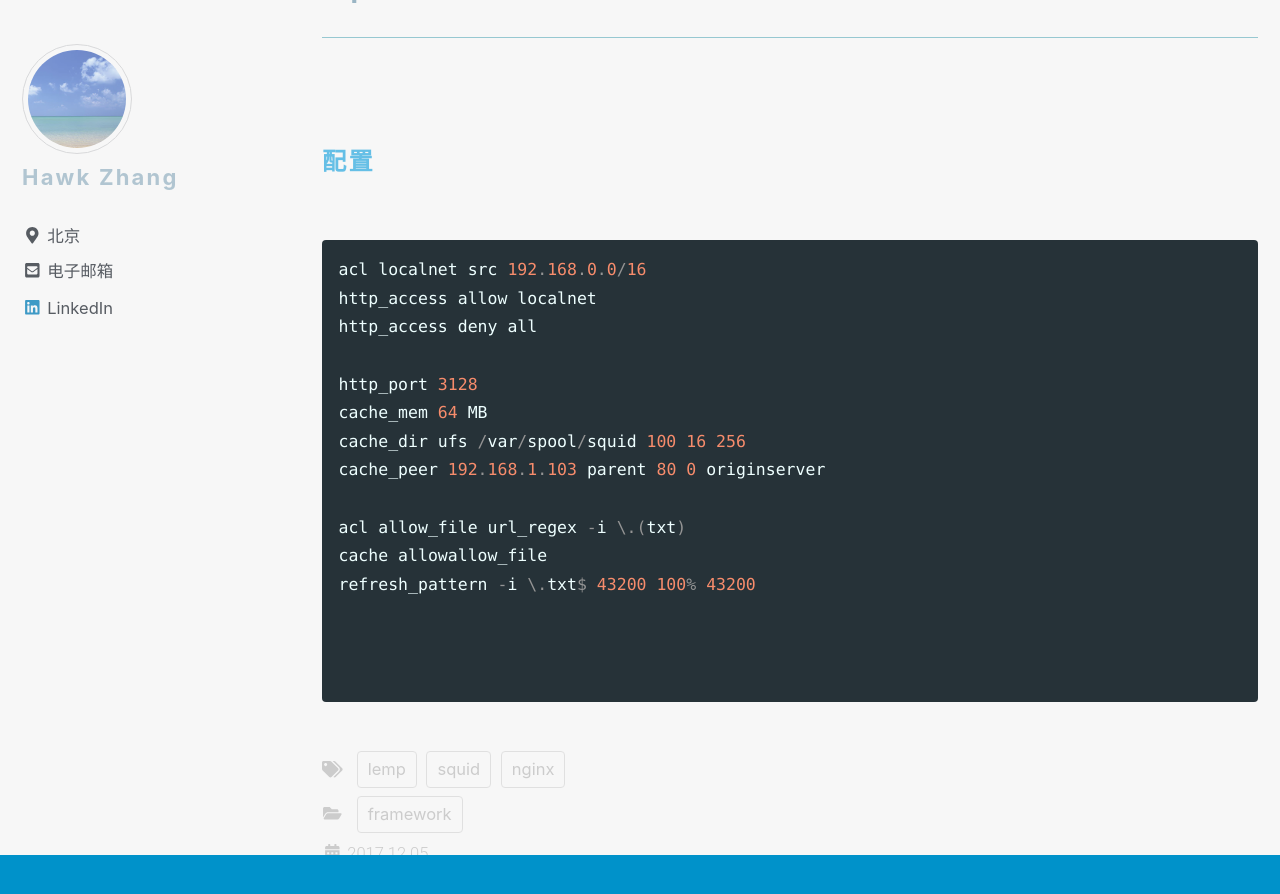
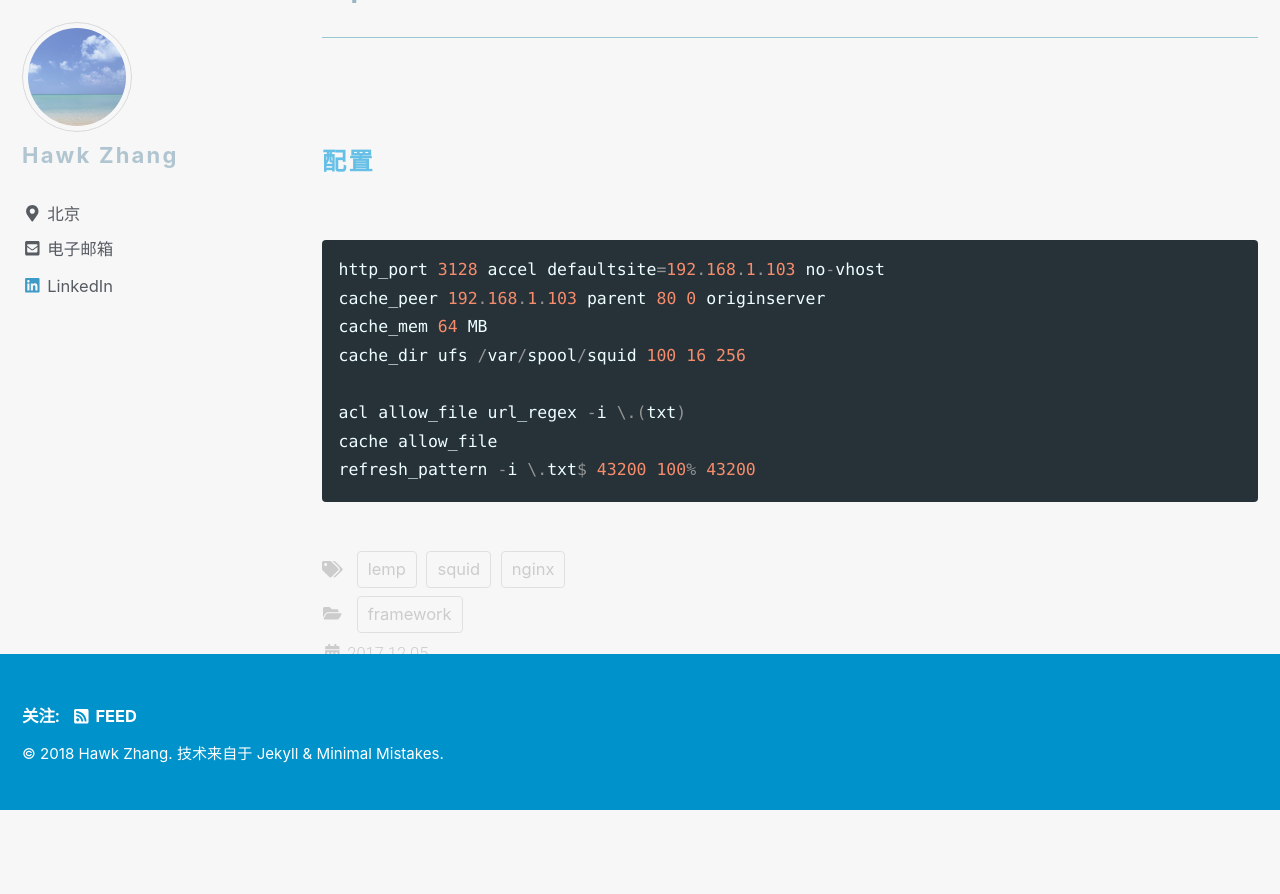
Before and after one commit to narru888/linotes_note, a Jekyll site: the page built from _posts/framework/2017-12-05-test.nginx.squid.md, in a window 1280 px wide and 900 px high, scrolled down 2457 px. Shown: the top 894 px of the window. Built offline with Jekyll 4.4.1, drawn with Linux system fonts in a browser that asks for light colours; nearby versions of some CDN libraries; a script that is not in the unit is left out; after the commit the page ends 3267 px from its top, so only the background shows below that.

Commit message:
update on 2018-10-10 15:00:01 CST

````diff
--- a/_posts/framework/2017-12-05-test.nginx.squid.md
+++ b/_posts/framework/2017-12-05-test.nginx.squid.md
@@ -84,19 +84,12 @@ Nginx web server: 192.168.1.103:80
 #### 配置
 
 ```conf
-acl localnet src 192.168.0.0/16
-http_access allow localnet
-http_access deny all
-
-http_port 3128
+http_port 3128 accel defaultsite=192.168.1.103 no-vhost
+cache_peer 192.168.1.103 parent 80 0 originserver
 cache_mem 64 MB
 cache_dir ufs /var/spool/squid 100 16 256
-cache_peer 192.168.1.103 parent 80 0 originserver
 
 acl allow_file url_regex -i \.(txt)
-cache allowallow_file
+cache allow_file
 refresh_pattern -i \.txt$ 43200 100% 43200
-
-
-
 ```
````
Also changed, not shown: _posts/framework/2017-12-05-test.nginx.squid.php.md (+1 -5 lines).
